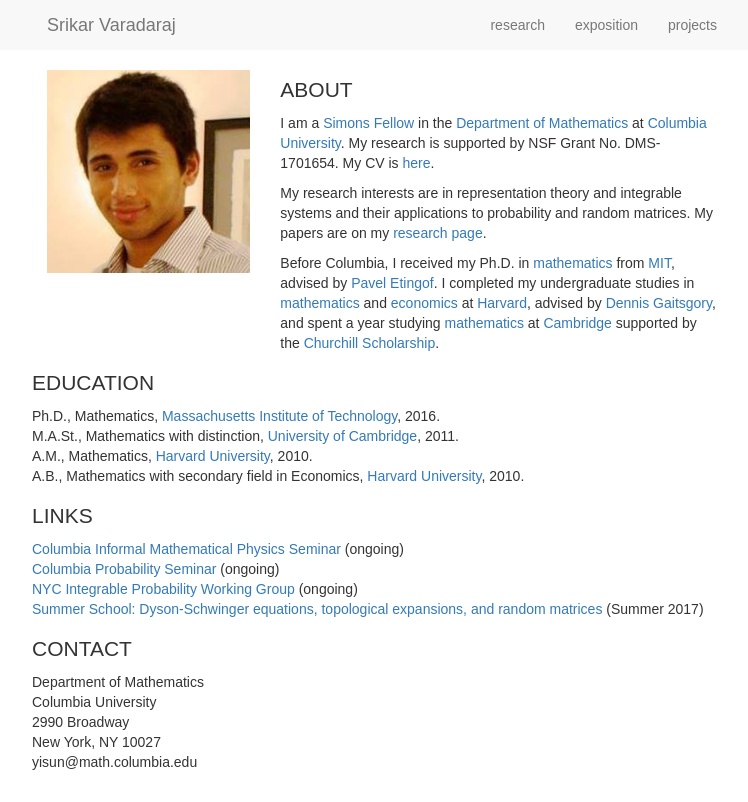
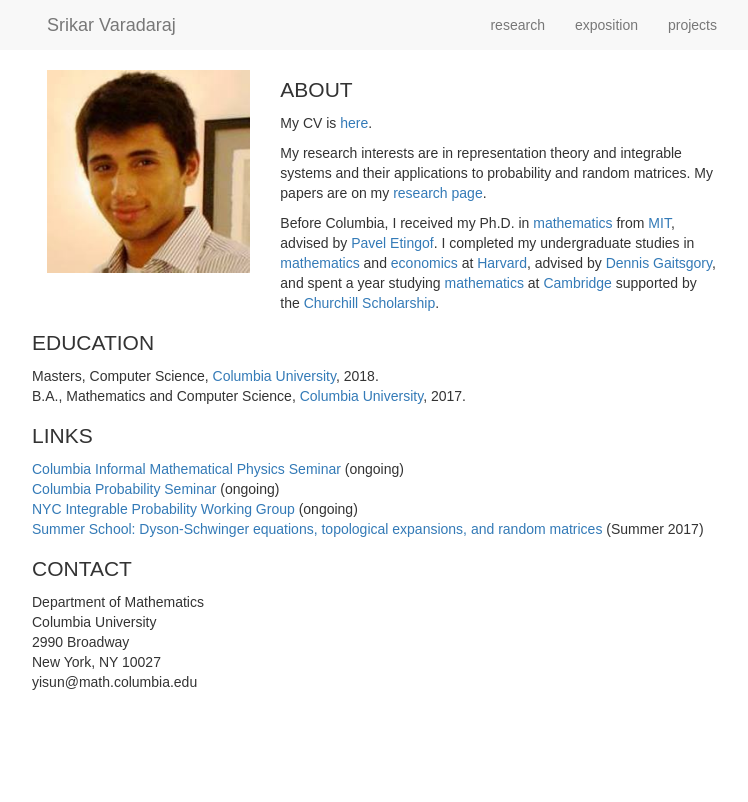
Before and after one commit to LaymanConjecture/Website2.0, a plain HTML site: page index.html in a window 1280 px wide. Shown: the whole page, without its empty margins (258-1006 px from the left). Drawn offline with nearby package versions, Linux system fonts and the light colour scheme; a web font is replaced by a local one.

Commit message:
Update index.html

```diff
--- a/index.html
+++ b/index.html
@@ -44,7 +44,7 @@
 
 	      <div class="col-md-8 col-sm-8 col-xs-8">
 	        <h2>about</h2>
-	        <p>I am a <a href="https://www.simonsfoundation.org/simons-society-of-fellows/">Simons Fellow</a> in the <a href="http://math.columbia.edu">Department of Mathematics</a> at <a href="http://www.columbia.edu">Columbia University</a>.  My research is supported by NSF Grant No. DMS-1701654.  My CV is <a href="docs/yisun-cv.pdf">here</a>.</p>
+	        <p>My CV is <a href="docs/SrikarVaradaraj-cv.pdf">here</a>.</p>
 	        <p>My research interests are in representation theory and integrable systems and their applications to probability and random matrices. My papers are on my <a href="research.html">research page</a>.</p>
 	        <p>Before Columbia, I received my Ph.D. in <a href="http://math.mit.edu">mathematics</a> from <a href="http://www.mit.edu">MIT</a>, advised by <a href="http://math.mit.edu/~etingof">Pavel Etingof</a>.  I completed my undergraduate studies in <a href="http://math.harvard.edu">mathematics</a> and <a href="http://economics.harvard.edu">economics</a> at <a href="http://www.harvard.edu">Harvard</a>, advised by <a href="http://math.harvard.edu/~gaitsgde">Dennis Gaitsgory</a>, and spent a year studying <a href="http://www.maths.cam.ac.uk/postgrad/mathiii/">mathematics</a> at <a href="http://www.cam.ac.uk">Cambridge</a> supported by the <a href="http://winstonchurchillfoundation.org/scholars.php">Churchill Scholarship</a>.</p>
 	      </div>
@@ -52,10 +52,8 @@
 
       <div class="row">
 	      <h2>education</h2>
-	      <p>Ph.D., Mathematics, <a href=http://www.mit.edu>Massachusetts Institute of Technology</a>, 2016.<br/>
-	        M.A.St., Mathematics with distinction, <a href=http://www.cam.ac.uk>University of Cambridge</a>, 2011.<br/>
-	        A.M., Mathematics, <a href=http://www.harvard.edu>Harvard University</a>, 2010.<br/>
-	        A.B., Mathematics with secondary field in Economics, <a href=http://www.harvard.edu>Harvard University</a>, 2010.</p>
+	      <p>Masters, Computer Science, <a href=http://www.columbia.edu/>Columbia University</a>, 2018.<br/>
+	        B.A., Mathematics and Computer Science, <a href=http://www.columbia.edu/>Columbia University</a>, 2017.</p>
 
 	      <h2>links</h2>
 	      <p><a href="http://www.math.columbia.edu/~okounkov/Math%20Phys%20Seminar%20Schedule.html">Columbia Informal Mathematical Physics Seminar</a> (ongoing)<br/>
```
